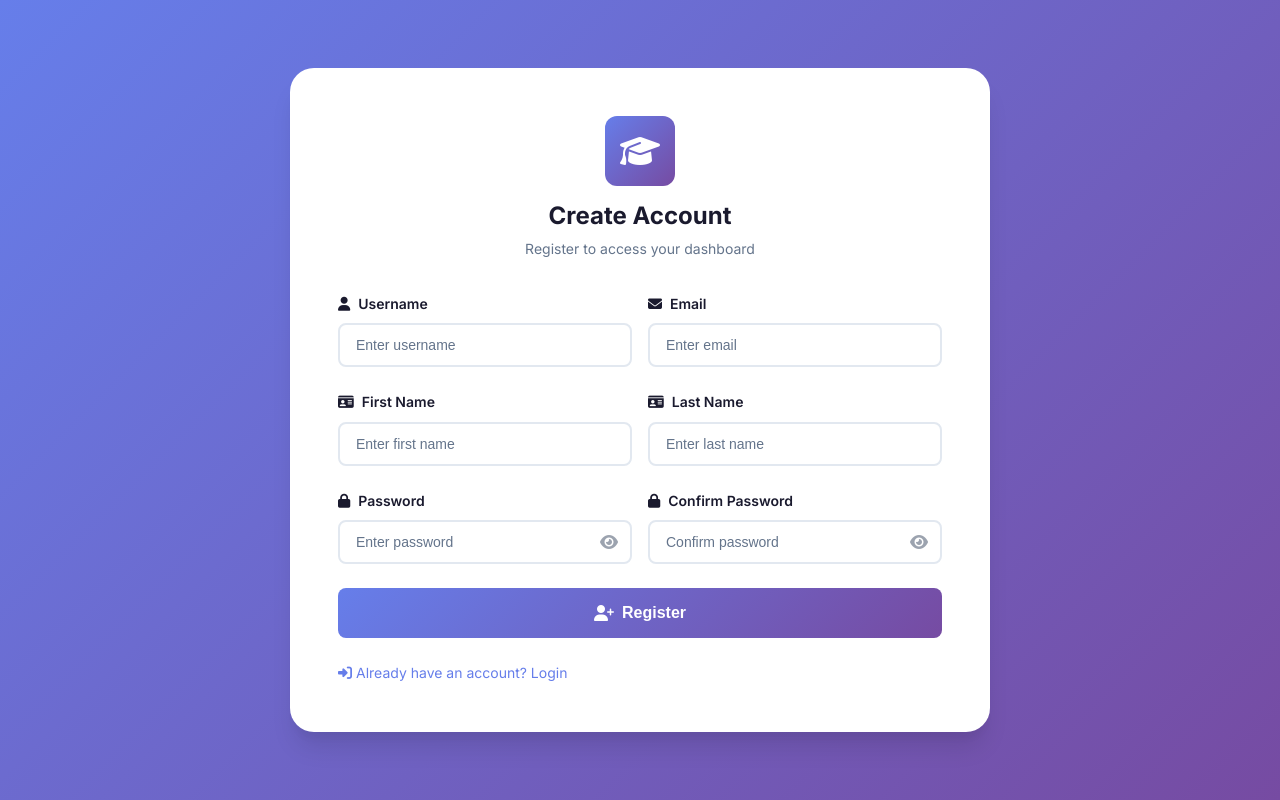
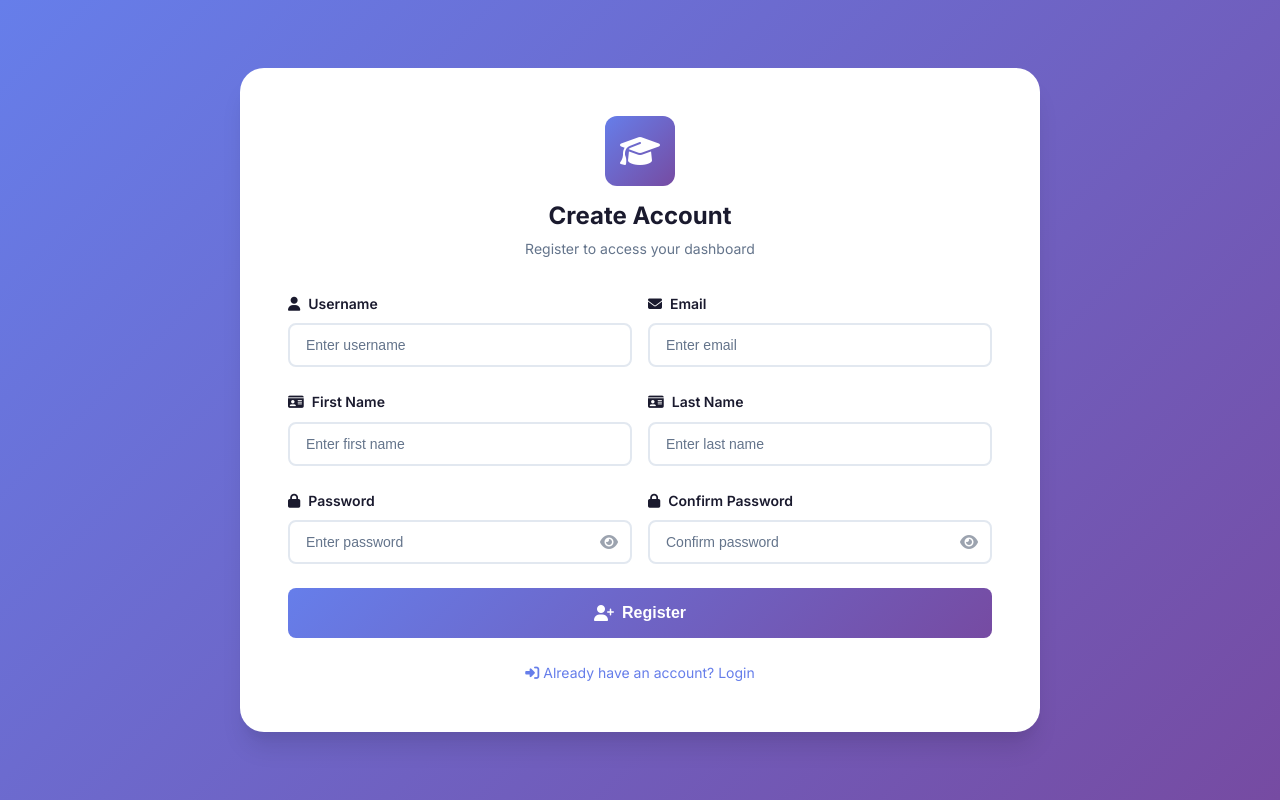
Before and after one commit to nencysavaliya/school-management-system, a Django app: page /register/ in a window 1280 px wide. Run offline with Django 5.2, Linux system fonts and the light colour scheme.

Commit message:
changes in register form

```diff
--- a/static/css/style.css
+++ b/static/css/style.css
@@ -1074,13 +1074,18 @@ textarea.form-control {
     text-decoration: underline;
 }
 
+/* Center footer on registration page */
+.register-card .login-footer {
+    justify-content: center;
+}
+
 /* Registration Form */
 .register-card {
-    max-width: 700px;
+    max-width: 800px;
 }
 
 .login-container:has(.register-card) {
-    max-width: 700px;
+    max-width: 800px;
 }
 
 .register-form .form-row {
```
